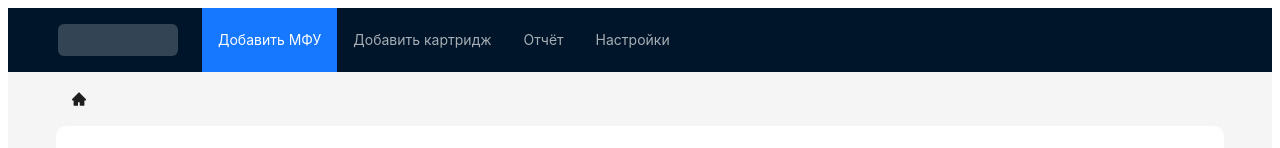
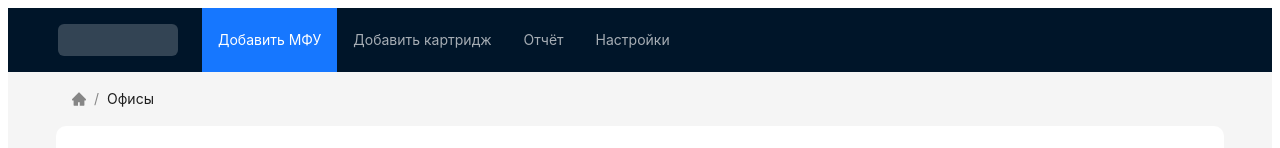
Before and after one commit to TrekusovMax/cartriges, a React (Vite) app: page /add-printer in a window 1280 px wide. Shown: the top 148 px of the page. Built offline with nearby package versions, Linux system fonts and the light colour scheme; no server answers.

Commit message:
fix: настроены хлебные крошки для офисов

```diff
--- a/src/app/providers/routes-provider/router.tsx
+++ b/src/app/providers/routes-provider/router.tsx
@@ -5,7 +5,7 @@ import { Suspense } from 'react'
 
 import { createBrowserRouter, redirect } from 'react-router-dom'
 import { IBreadcrumbProps } from './types'
-import { getOfficeCrumbs } from '@/features/GetOfficeName/getOfficeCrumbs'
+import { getOfficeCrumbs } from '@/shared/functions/getOfficeCrumbs'
 
 export const router = createBrowserRouter([
   {
--- a/src/app/providers/routes-provider/types.ts
+++ b/src/app/providers/routes-provider/types.ts
@@ -3,5 +3,5 @@ import { Params } from 'react-router-dom'
 export interface IBreadcrumbProps {
   to: string
   title: string
-  params?: Params<string>
+  params?: Params<string> | string
 }
--- a/src/features/GetOfficeName/getOfficeCrumbs.ts
+++ /dev/null
@@ -1,10 +0,0 @@
-import { IBreadcrumbProps } from '@/app/providers/routes-provider/types'
-import { Params } from 'react-router-dom'
-
-export const getOfficeCrumbs = (params: Params, request: Request): IBreadcrumbProps | Params => {
-  return {
-    title: 'Офисы',
-    to: request.url.replace(import.meta.env.VITE_HOST, ''),
-    params,
-  }
-}
--- a/src/features/GetOfficeName/index.ts
+++ /dev/null
@@ -1 +0,0 @@
-export { GetOfficeName as default } from './getOfficeCrumbs'
--- a/src/shared/components/add-printer-select/AddPrinterSelect.tsx
+++ b/src/shared/components/add-printer-select/AddPrinterSelect.tsx
@@ -58,7 +58,7 @@ export const AddPrinterSelect = ({ controllerName, control, printers, showImage
         <Select
           {...field}
           onSelect={(val) => {
-            showImage!(val)
+            showImage!(val as string)
             setName('')
           }}
           placeholder="Выберите МФУ или добавте новую"
--- /dev/null
+++ b/src/shared/functions/getOfficeCrumbs.ts
@@ -0,0 +1,24 @@
+import { IBreadcrumbProps } from '@/app/providers/routes-provider/types'
+import { Params } from 'react-router-dom'
+
+export const getOfficeCrumbs = (params: Params, request: Request): IBreadcrumbProps[] => {
+  const titles: Record<any, string> = {
+    office: 'Офисы',
+    printer: 'МФУ',
+  }
+  const crumbs = []
+
+  for (let [key, value] of Object.entries(params)) {
+    crumbs.push({
+      title: titles[key],
+      to: `/${key}`,
+      params: value,
+    })
+  }
+
+  return crumbs /* {
+    title: 'Офисы',
+    to: request.url.replace(import.meta.env.VITE_HOST, ''),
+    params,
+  } */
+}
--- a/src/shared/functions/index.ts
+++ b/src/shared/functions/index.ts
@@ -1 +1,2 @@
 export * from './CheckType'
+export { getOfficeCrumbs as default } from './getOfficeCrumbs'
--- a/src/widgets/layout/breadcrumb/breadcrumb.tsx
+++ b/src/widgets/layout/breadcrumb/breadcrumb.tsx
@@ -7,33 +7,51 @@ import { useMatches } from 'react-router-dom'
 import { IBreadcrumbProps } from '@/app/providers/routes-provider/types'
 import { HomeFilled } from '@ant-design/icons'
 import { ItemType } from 'antd/es/breadcrumb/Breadcrumb'
+import { useMemo } from 'react'
 
 export const Breadcrumb = () => {
   const { data } = useGetOfficesQuery()
   const matches = useMatches()
 
-  const items: ItemType[] = [
+  let items: ItemType[] = [
     {
       href: '/',
       title: <HomeFilled />,
     },
   ]
 
-  const params = matches.filter((item) => Boolean(item.handle))[0]?.data as IBreadcrumbProps
-  if (params) {
-    console.log(params.params)
-    if ('params' in params) {
-      const paths = params.to.split('/').slice(1)
-      paths.pop()
+  const params = useMemo(
+    () => matches.filter((item) => Boolean(item.handle))[0]?.data as IBreadcrumbProps[],
+    [matches],
+  )
 
-      for (const href of paths) {
-        items.push({ href: `/${href}`, title: params.title })
+  if (!params) {
+    items.push({ href: '/', title: 'Офисы' })
+  }
+
+  if (params && data) {
+    if (!Array.isArray(params)) {
+      const param: IBreadcrumbProps = params
+      items.push({ href: param.to, title: param.title })
+    } else {
+      for (const param of params) {
+        let index = param.params as string
+        if ('params' in param) {
+          const elem = params.filter((el) => data[el.params as string])
+          if (elem.length === 1 && elem[0].params) {
+            const href = elem[0].params as string
+            if (data[index]) {
+              items.push({ href: param.to, title: param.title })
+            } else {
+              data[href] && items.push({ href, title: data[href].name })
+            }
+          }
+
+          items = items.filter((el, i) => el.href !== undefined && i !== items.length)
+          const lastItem = data[index] ? data[index].name : (param.params as string)
+          items.push({ title: lastItem })
+        }
       }
-      const section = params && Object.values(params.params as Object)[0]
-      const officeName = data && data[section].name
-      items.push({ title: officeName })
-    } else {
-      items.push({ href: params.to, title: params.title })
     }
   }
 
@@ -46,6 +64,7 @@ export const Breadcrumb = () => {
     paths: string[],
   ): React.ReactNode => {
     const isLast = routes.indexOf(route) === routes.length - 1
+
     return isLast ? <span>{route.title}</span> : <Link to={route.href!}>{route.title}</Link>
   }
 
```
